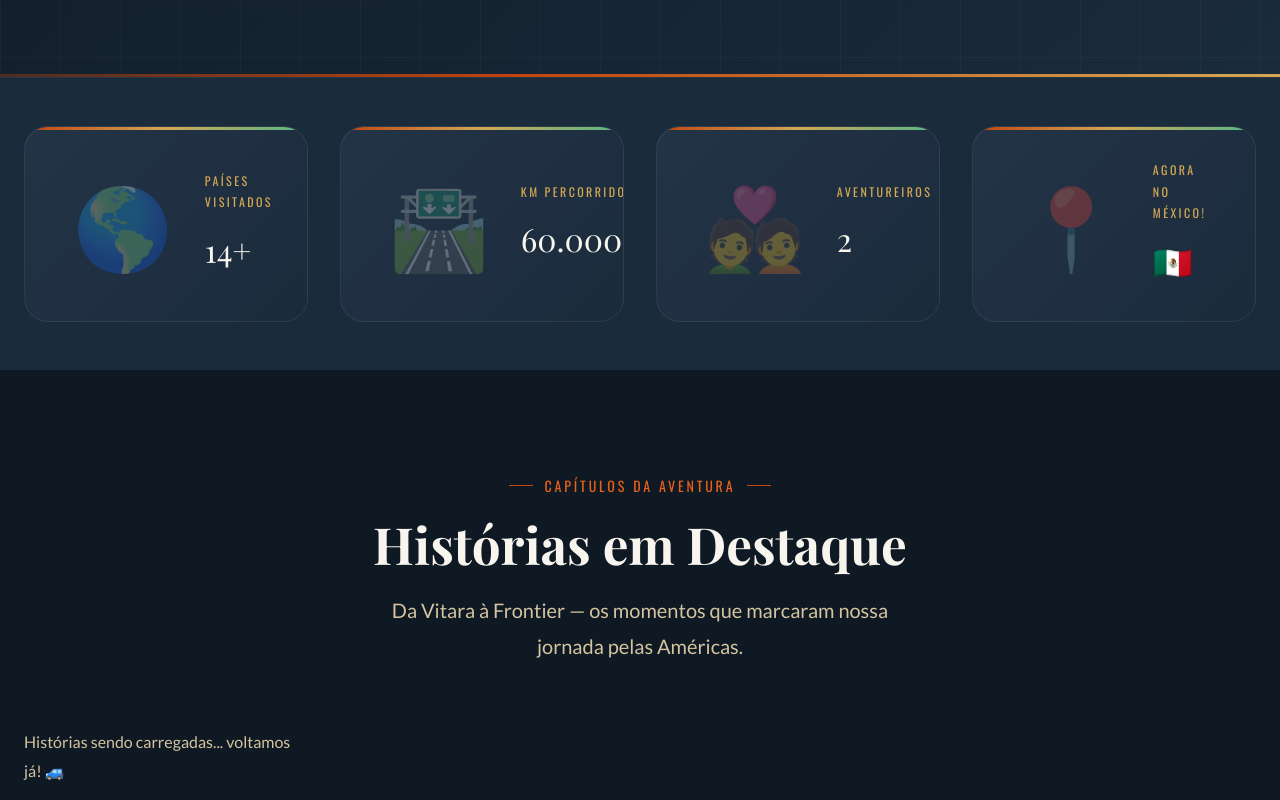
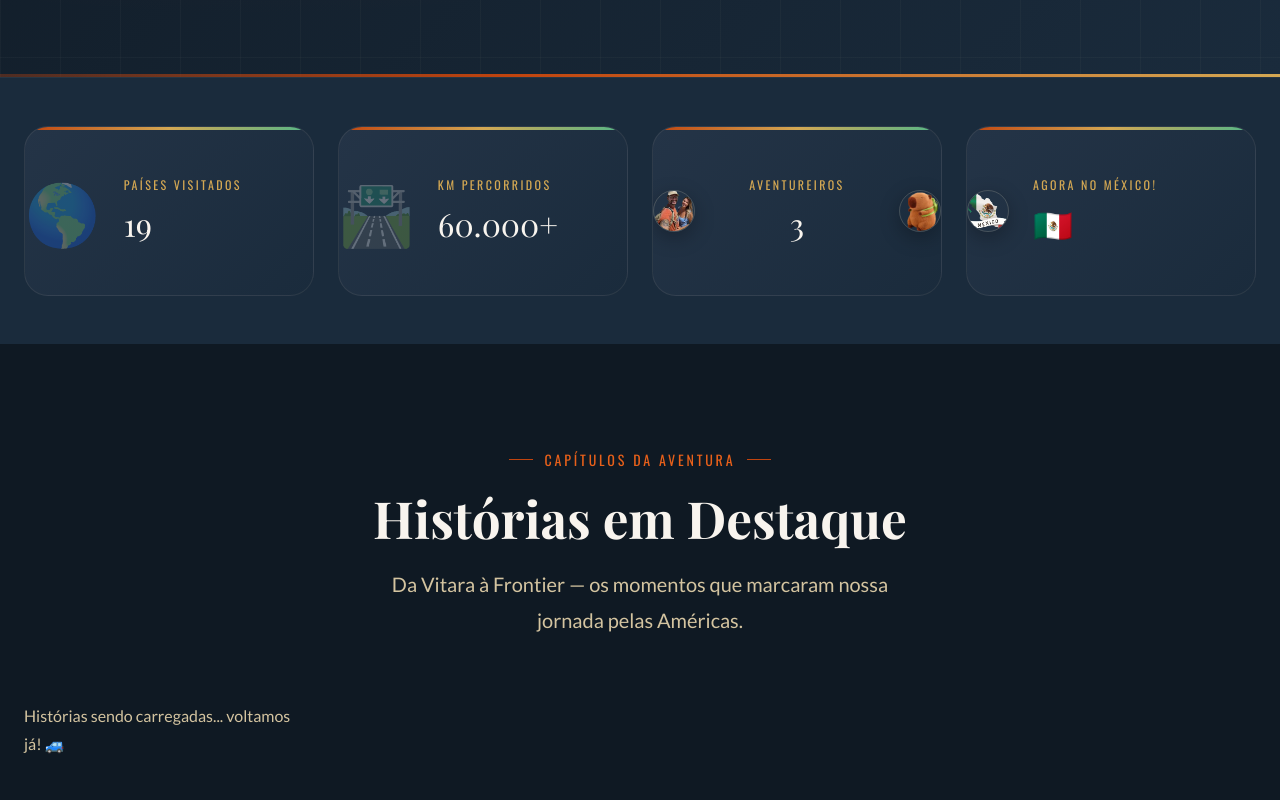
Before and after one commit to Algoritmos-uy/NOSSAS-HISTORIAS, a website with bundled scripts: page public/index.html in a window 1280 px wide. Shown: the part 1260-2060 px from the top of the page. Built offline with nearby package versions, Linux system fonts and the light colour scheme; files whose address does not match are found by name; a web font is replaced by a local one.

Commit message:
Actualizaciones css, agregado de imágenes, ajustes en cards y grid

```diff
--- a/public/css/components/_ui.css
+++ b/public/css/components/_ui.css
@@ -650,6 +650,20 @@
   font-weight: 900;
 }
 
+.faixa-rota__icone {
+  width: clamp(44px, 3vw, 58px);
+  height: clamp(44px, 3vw, 58px);
+  border-radius: 50%;
+  object-fit: cover;
+  flex-shrink: 0;
+  border: 1px solid rgba(245, 230, 200, 0.18);
+  box-shadow: 0 6px 20px rgba(0, 0, 0, 0.28);
+}
+
+.faixa-rota__icone--direita {
+  margin-left: var(--esp-2);
+}
+
 .faixa-rota__info {
   flex: 1;
 }
@@ -669,6 +683,54 @@
   color: var(--cor-neve);
 }
 
+@media (min-width: 1025px) {
+  .grid--numeros-aventura {
+    grid-template-columns: repeat(4, minmax(0, 1fr));
+    gap: var(--esp-6);
+  }
+
+  .grid--numeros-aventura > .faixa-rota {
+    min-width: 0;
+    min-height: 170px;
+    padding: var(--esp-7) var(--esp-8);
+    gap: var(--esp-6);
+  }
+
+  .grid--numeros-aventura .faixa-rota__numero {
+    font-size: clamp(var(--text-4xl), 2.8vw, var(--text-5xl));
+  }
+
+  .grid--numeros-aventura .faixa-rota__icone {
+    width: clamp(42px, 2.4vw, 54px);
+    height: clamp(42px, 2.4vw, 54px);
+  }
+
+  .grid--numeros-aventura .faixa-rota__info {
+    min-width: 0;
+  }
+
+  .grid--numeros-aventura .faixa-rota--duplo-icone {
+    display: grid;
+    grid-template-columns: auto minmax(0, 1fr) auto;
+    align-items: center;
+    column-gap: var(--esp-4);
+  }
+
+  .grid--numeros-aventura .faixa-rota--duplo-icone .faixa-rota__info {
+    text-align: center;
+  }
+
+  .grid--numeros-aventura .faixa-rota--duplo-icone .faixa-rota__icone--direita {
+    margin-left: 0;
+  }
+
+  .grid--numeros-aventura .faixa-rota__label,
+  .grid--numeros-aventura .faixa-rota__valor {
+    overflow-wrap: anywhere;
+    line-height: 1.35;
+  }
+}
+
 @media (max-width: 640px) {
   .faixa-rota {
     flex-wrap: wrap;
@@ -678,4 +740,9 @@
   .faixa-rota__numero {
     font-size: var(--text-3xl);
   }
+
+  .faixa-rota__icone {
+    width: 42px;
+    height: 42px;
+  }
 }
--- a/public/js/pages/404.js
+++ b/public/js/pages/404.js
@@ -12,8 +12,8 @@ export function render404() {
           <div style="text-align:center; max-width:560px; margin-inline:auto;">
 
             <!-- Animação bússola perdida -->
-            <div style="font-size:6rem; margin-bottom:var(--esp-6); animation: rodando 8s linear infinite; display:inline-block;" aria-hidden="true">
-              🦫
+            <div style="margin-bottom:var(--esp-6); animation: rodando 8s linear infinite; display:inline-block;" aria-hidden="true">
+              <img src="/assets/img/frederico.png" alt="" style="width:6rem; height:6rem; border-radius:50%; object-fit:cover; display:block;" />
             </div>
 
             <p style="
--- a/public/js/pages/home.js
+++ b/public/js/pages/home.js
@@ -83,19 +83,24 @@ export async function renderHome() {
     <!-- ESTATÍSTICAS DA AVENTURA -->
     <section class="secao secao--compacta" aria-label="Números da aventura" style="background: var(--cor-noite-media); border-top: 1px solid rgba(245,230,200,0.06);">
       <div class="container">
-        <div class="grid grid--4" role="list">
+  <div class="grid grid--4 grid--numeros-aventura" role="list">
           ${[
-            { num: '14+', label: 'Países Visitados', emoji: '🌎' },
+            { num: '19', label: 'Países Visitados', emoji: '🌎' },
             { num: '60.000+', label: 'Km Percorridos', emoji: '🛣️' },
-            { num: '2', label: 'Aventureiros', emoji: '💑' },
-            { num: '🇲🇽', label: 'Agora no México!', emoji: '📍' }
+            { num: '3', label: 'Aventureiros', avatar: '/assets/img/ricardo-tami-2.png', avatarDireita: '/assets/img/frederico-mochila.png' },
+            { num: '🇲🇽', label: 'Agora no México!', avatar: '/assets/img/mexico.png' }
           ].map(stat => `
-            <div class="faixa-rota" role="listitem">
-              <span class="faixa-rota__numero" aria-hidden="true">${stat.emoji}</span>
+            <div class="faixa-rota ${stat.avatarDireita ? 'faixa-rota--duplo-icone' : ''}" role="listitem">
+              ${stat.avatar
+                ? `<img src="${stat.avatar}" alt="" aria-hidden="true" class="faixa-rota__icone" />`
+                : `<span class="faixa-rota__numero" aria-hidden="true">${stat.emoji}</span>`}
               <div class="faixa-rota__info">
                 <p class="faixa-rota__label">${stat.label}</p>
                 <p class="faixa-rota__valor">${stat.num}</p>
               </div>
+              ${stat.avatarDireita
+                ? `<img src="${stat.avatarDireita}" alt="" aria-hidden="true" class="faixa-rota__icone faixa-rota__icone--direita" />`
+                : ''}
             </div>
           `).join('')}
         </div>
@@ -275,7 +280,11 @@ export function renderFooter() {
 
         <div class="footer__rodape">
           <p class="footer__copy">© 2024 Nossas Histórias • Ricardo e Tami • Feito com ❤️ na estrada</p>
-          <p class="footer__copy">Conversa com a Historinha 🦫 — nossa guia virtual</p>
+          <p class="footer__copy" style="display:flex; align-items:center; justify-content:center; gap:0.4rem; flex-wrap:wrap;">
+            Conversa com o Frederico
+            <img src="/assets/img/frederico.png" alt="Frederico" style="width:1.1rem; height:1.1rem; border-radius:50%; object-fit:cover;" />
+            — nosso guia virtual
+          </p>
         </div>
       </div>
     </footer>
```
Also changed, not shown: public/assets/img/frederico-mochila.png (added), public/assets/img/mexico.png (added), public/assets/img/ricardo-tami-2.png (added).
